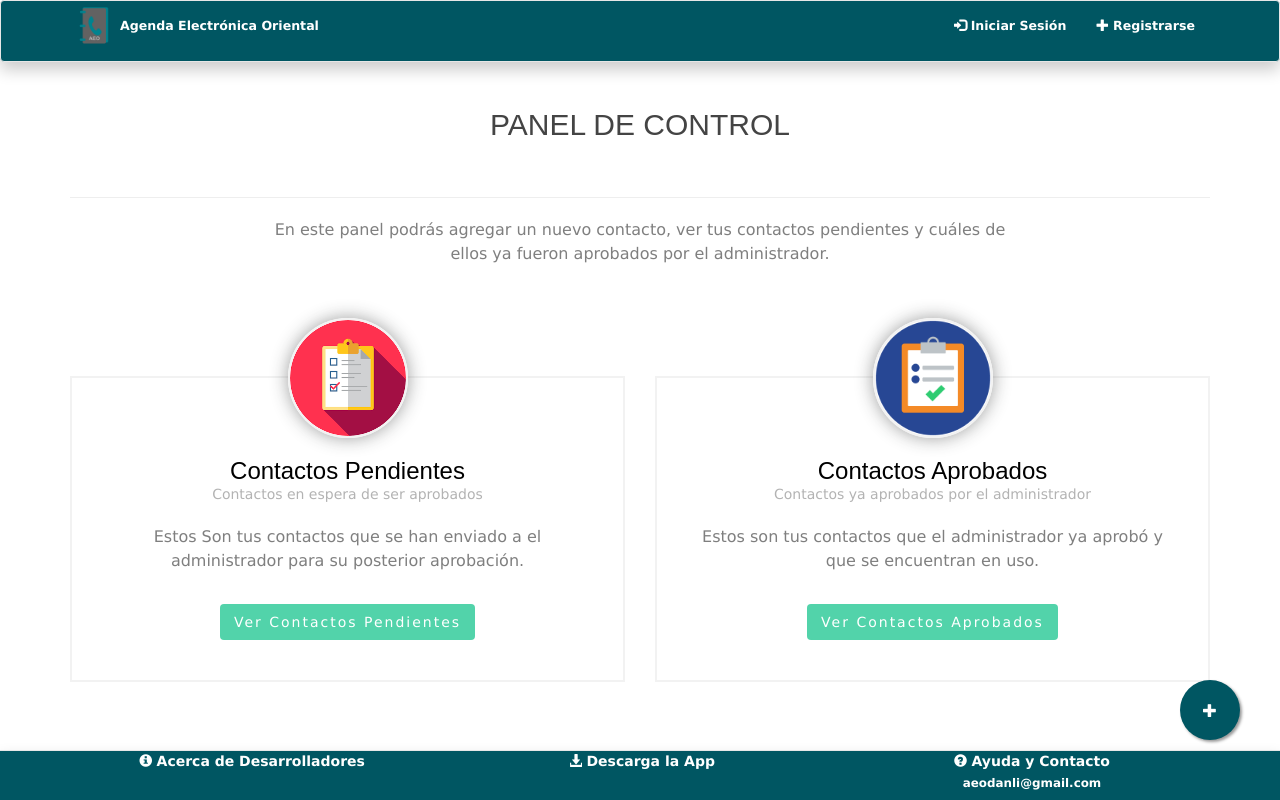
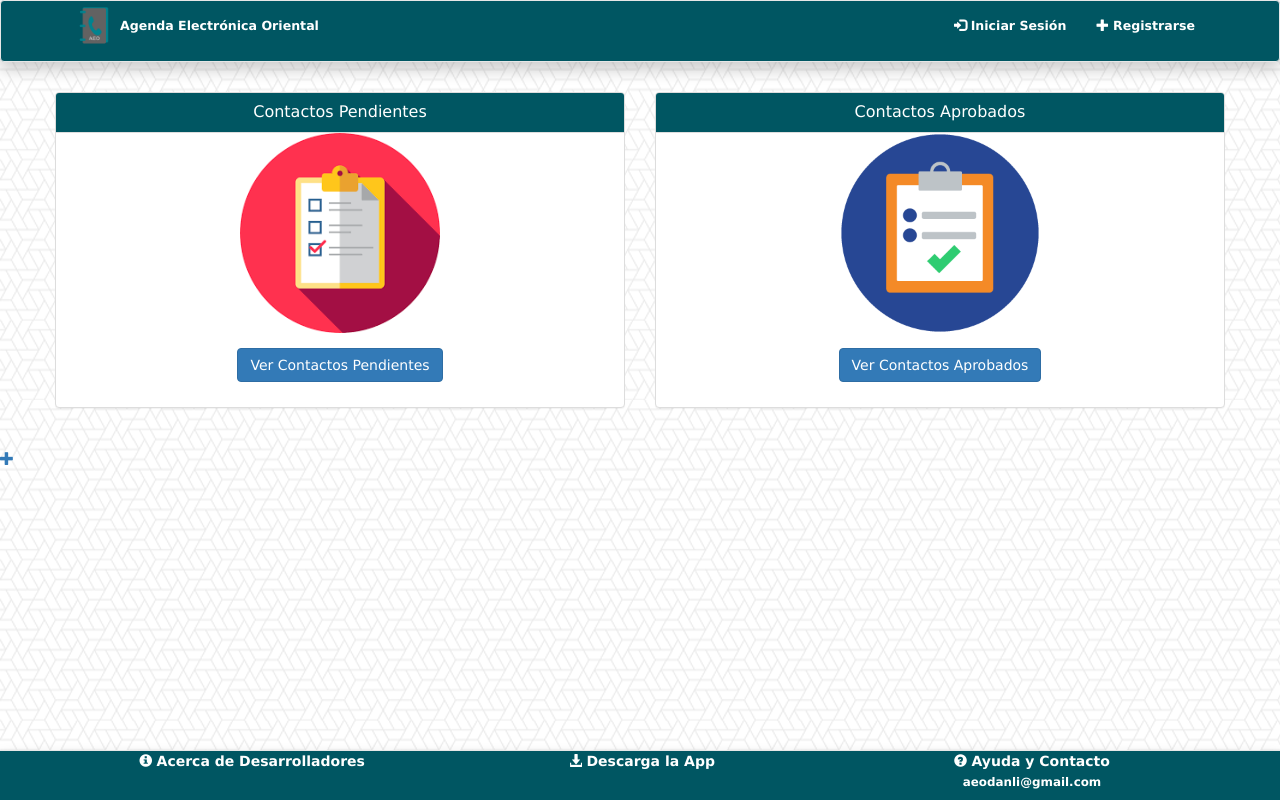
Before and after one commit to mrivera96/WebEver, a PHP site: template src/vistas/contactosUsuario.php in a window 1280 px wide. Run offline with PHP 8.4, Linux system fonts and the light colour scheme; the template is opened without the code that fills it, so the values that code supplies are empty.

Commit message:
Cambio en acerca de y contactos usuarios

```diff
--- a/public/css/style.css
+++ /dev/null
@@ -1,154 +0,0 @@
-
-body {
-  line-height: 1.5;
-  color: #777777;
-  color: #7f7f7f;
-  background: #fff;
-  height: 100%;
-  position: relative;
-
-}
-
-
-
-h1, h2, h3, h4, h5, h6 {
-  color: #000;
-  font-family: "Source Sans Pro", Arial, sans-serif;
-  font-weight: 400;
-  margin: 0 0 30px 0;
-}
-
-.fh5co-person {
-  border: 2px solid #f2f2f2;
-  padding: 80px 30px 30px 30px;
-  float: left;
-  width: 100%;
-  position: relative;
-}
-@media screen and (max-width: 992px) {
-  .fh5co-person {
-    margin-bottom: 3.5em;
-  }
-}
-.fh5co-person figure {
-  position: absolute;
-  margin-top: -60px;
-  top: 0;
-  left: 50%;
-  margin-left: -60px;
-  display: block;
-  margin-bottom: 50px;
-}
-.fh5co-person figure img {
-  width: 120px;
-  border: 2px solid #f2f2f2;
-  -webkit-border-radius: 50%;
-  -moz-border-radius: 50%;
-  -ms-border-radius: 50%;
-  border-radius: 50%;
-}
-.fh5co-person h3 {
-  margin-bottom: 0px;
-}
-.fh5co-person .fh5co-position {
-  color: #b3b3b3;
-  display: block;
-  margin-bottom: 20px;
-}
-
-.form-control {
-  box-shadow: none;
-  background: transparent;
-  border: 2px solid rgba(0, 0, 0, 0.1);
-  height: 54px;
-  font-weight: 400;
-}
-.form-control:active, .form-control:focus {
-  outline: none;
-  box-shadow: none;
-  border-color: #52d3aa;
-}
-
-.btn {
-  -webkit-transition: 0.5s;
-  -o-transition: 0.5s;
-  transition: 0.5s;
-}
-.btn:hover, .btn:active, .btn:focus {
-  outline: none;
-}
-
-
-.section-heading {
-  float: left;
-  width: 100%;
-  padding-bottom: 50px;
-  margin-bottom: 50px;
-  clear: both;
-}
-.section-heading h2 {
-  margin: 0 0 30px 0;
-  color: #444;
-  text-transform: uppercase;
-  position: relative;
-  display: block;
-  padding-bottom: 20px;
-  line-height: 1.5;
-
-}
-.section-heading h2.left-border:after {
-  content: "";
-  position: absolute;
-  display: block;
-  width: 80px;
-  height: 100px;
-  background: #52d3aa;
-  left: 0%;
-  margin-left: 0px;
-  bottom: 0;
-}
-
-@media screen and (max-width: 768px) {
-  .section-heading h2 {
-  }
-}
-
-#suspendido{
-  -moz-box-shadow: 0px 0px 18px 0px rgba(48,50,50,0.48);
-  -webkit-box-shadow: 0px 0px 18px 0px rgba(48,50,50,0.48);
-  box-shadow: 0px 0px 18px 0px rgba(48,50,50,0.48);}
-
-  .botn {
-    -webkit-transition: 0.3s;
-    -o-transition: 0.3s;
-    transition: 0.3s;
-  }
-
-
-  #botn {
-  letter-spacing: 2px;
-  -webkit-transition: 0.3s;
-  -o-transition: 0.3s;
-  transition: 0.3s;
-}
-#botn.btn-primary {
-  background: #52d3aa;
-  color: #fff;
-  border: none !important;
-  border: 2px solid transparent !important;
-}
-#botn.btn-primary:hover, #botn.btn-primary:active, #botn.btn-primary:focus {
-  box-shadow: none;
-  background: #52d3aa;
-}
-#botn:hover, #botn:active, #botn:focus {
-  background: #005662 !important;
-  color: #fff;
-  outline: none !important;
-}
-
-
-#diseñoseparador{
-  background: #005662 !important;
-  height: 100%;
-}
--- a/src/vistas/contactosUsuario.php
+++ b/src/vistas/contactosUsuario.php
@@ -6,58 +6,61 @@
 
 <link href="css/estiloslogin.css" rel="stylesheet">
 <link href="css/estilos_melvin.css" rel="stylesheet">
-<link rel="stylesheet" href="css/style.css">
 
+<div class="container" id="">
+  <div class="row" style="margin-top: 10px;" id="contedidodecategoriascontacto">
+    <div class="row">
+      <div class="col-sm-6 col-md-6">
+        <div class="panel panel-default">
+          <div  class="panel-heading" style="height: 40px">
+            <h3 class="panel-title">
+              <center>Contactos Pendientes<br><br></center>
+              <br>
+              <br>
+            </h3>
+          </div>
+          <div class="coll">
+            <center>
+              <img src="imagenes/pendiente.png" height="200px" class="img-fluid imagenAcercadeWeb " alt="Imagen no Disponible" title="Imagen Agenda Electronica Digital" >
+            </center>
+          </div>
+          <div class="panel-body">
+            <center>
+              <p ><a href="contactosPendientesCliente" class="btn btn-primary">Ver Contactos Pendientes</a></p>
+            </center>
+          </div>
+        </div>
+      </div>
 
-<section id="fh5co-about" data-section="about">
-  <div class="container">
-    <div class="row">
-      <div class="col-md-12 section-heading text-center">
-        <h2 class="to-animate">Panel de Control</h2>
-        <hr id="diseñoseparador">
-        <div class="row">
-          <div class="col-md-8 col-md-offset-2 subtext to-animate">
-            <p style="font-size: 16px;">
-              En este panel podrás agregar un nuevo contacto, ver tus contactos pendientes y cuáles de ellos ya fueron aprobados por el administrador.</p>
+      <div class="col-sm-6 col-md-6">
+        <div class="panel panel-default">
+          <div  class="panel-heading" style="height: 40px">
+            <h3 class="panel-title">
+              <center>Contactos Aprobados<br><br></center>
+              <br>
+              <br>
+            </h3>
+          </div>
+          <div class="coll">
+            <center>
+              <img class="card-img-top" height="200px" src="imagenes/aprovados.png" alt="Imagen no Disponible">
+            </center>
+          </div>
+          <div class="panel-body">
+            <center>
+              <p ><a href="contactosAprobadosCliente" class="btn btn-primary">Ver Contactos Aprobados</a>
+              </center>
             </div>
           </div>
         </div>
       </div>
-      <div class="row">
-        <div class="col-md-6">
-          <div class="fh5co-person text-center to-animate">
-            <figure><img id="suspendido" src="imagenes/pendiente.png" alt="Image"></figure>
-            <h3>Contactos Pendientes</h3>
-            <span class="fh5co-position">Contactos en espera de ser aprobados</span>
-            <p style="font-size: 16px;">
-            Estos Son tus contactos que se han enviado a el administrador para su posterior aprobación.</p>
-                </br>
-            <p ><a id="botn" href="contactosPendientesCliente" class="btn btn-primary">Ver Contactos Pendientes</a></p>
     </div>
   </div>
 
 
-
-        <div class="col-md-6">
-          <div class="fh5co-person text-center to-animate">
-            <figure><img id="suspendido"  src="imagenes/aprovados.png" alt="Image"></figure>
-            <h3>Contactos Aprobados</h3>
-            <span class="fh5co-position">Contactos ya aprobados por el administrador</span>
-            <p style="font-size: 16px;">
-                Estos son tus contactos que el administrador ya aprobó y que se encuentran en uso.</p>
-                </br>
-              <p ><a id="botn" href="contactosAprobadosCliente" class="btn btn-primary">Ver Contactos Aprobados</a>
-              </div>
-            </div>
-          </div>
-        </div>
-      </section>
-
-
-      <a id="float" href="nuevoPerfilCliente" >
+  <a href="./nuevoPerfilCliente" class="float">
     <i class="glyphicon glyphicon-plus my-float"></i>
   </a>
-
   <?php
   include_once 'documento-cierre.inc.php';
   ?>
```
Also changed, not shown: src/vistas/acercadeweb.php (+48 -27 lines). Lines whose indentation alone changed are shown as unchanged.
